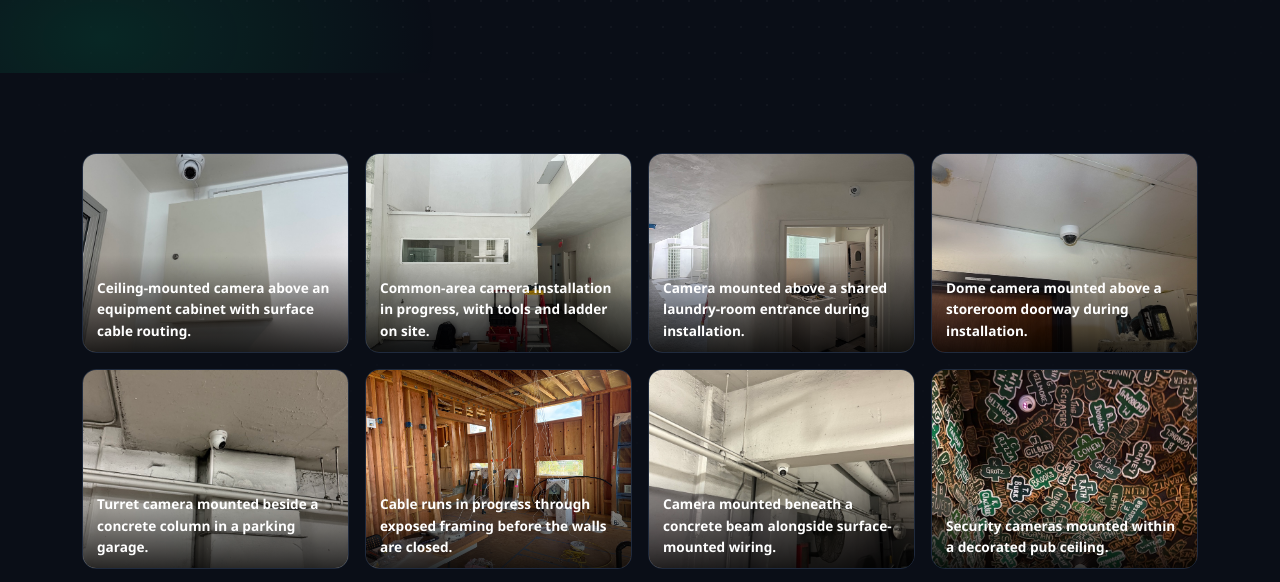
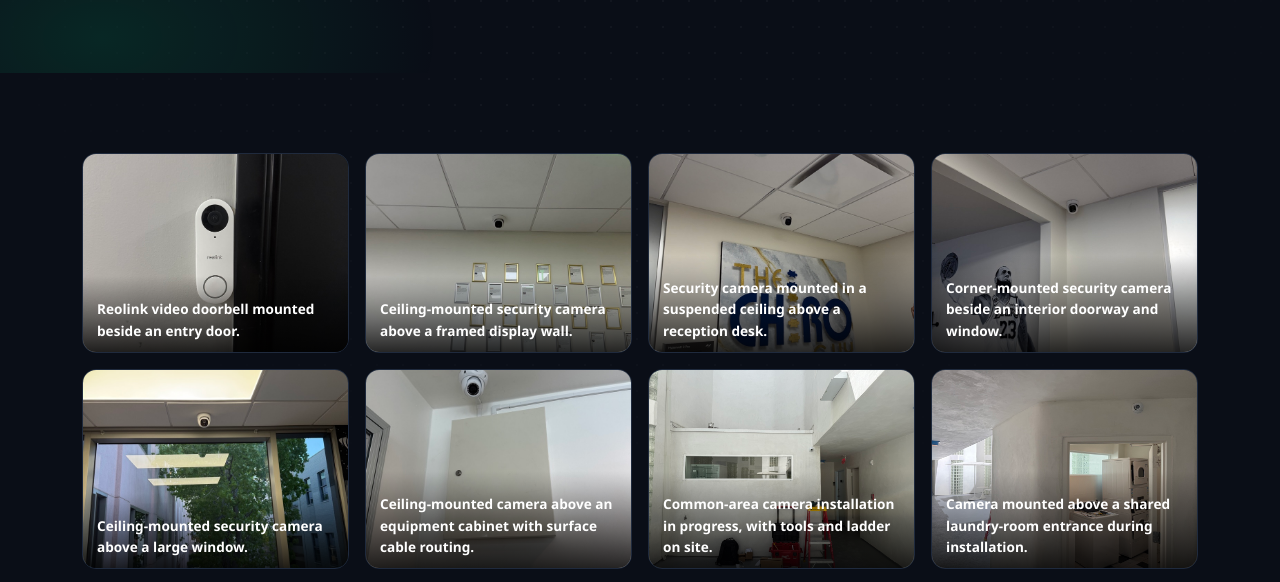
Before and after one commit to 360techsecure-beep/TechSecure, a plain HTML site: page gallery.html in a window 1280 px wide. Shown: the part 350-932 px from the top of the page. Drawn offline with Linux system fonts and the light colour scheme.

Commit message:
Add approved office and doorbell installation photos

```diff
--- a/gallery.html
+++ b/gallery.html
@@ -227,6 +227,11 @@
      2) Add one line per photo below (newest first).
         Leave the list empty  []  to show the "coming soon" panel. */
   var photos = [
+    {"src": "gallery/reolink-video-doorbell.jpg", "caption": "Reolink video doorbell mounted beside an entry door."},
+    {"src": "gallery/office-display-wall-camera.jpg", "caption": "Ceiling-mounted security camera above a framed display wall."},
+    {"src": "gallery/reception-ceiling-camera.jpg", "caption": "Security camera mounted in a suspended ceiling above a reception desk."},
+    {"src": "gallery/office-corner-camera.jpg", "caption": "Corner-mounted security camera beside an interior doorway and window."},
+    {"src": "gallery/window-ceiling-camera.jpg", "caption": "Ceiling-mounted security camera above a large window."},
     {"src": "gallery/camera-equipment-cabinet.jpg", "caption": "Ceiling-mounted camera above an equipment cabinet with surface cable routing."},
     {"src": "gallery/common-area-installation.jpg", "caption": "Common-area camera installation in progress, with tools and ladder on site."},
     {"src": "gallery/laundry-room-entry-camera.jpg", "caption": "Camera mounted above a shared laundry-room entrance during installation."},
```
Also changed, not shown: gallery/office-corner-camera.jpg (added), gallery/office-display-wall-camera.jpg (added), gallery/reception-ceiling-camera.jpg (added), gallery/reolink-video-doorbell.jpg (added), gallery/window-ceiling-camera.jpg (added).
